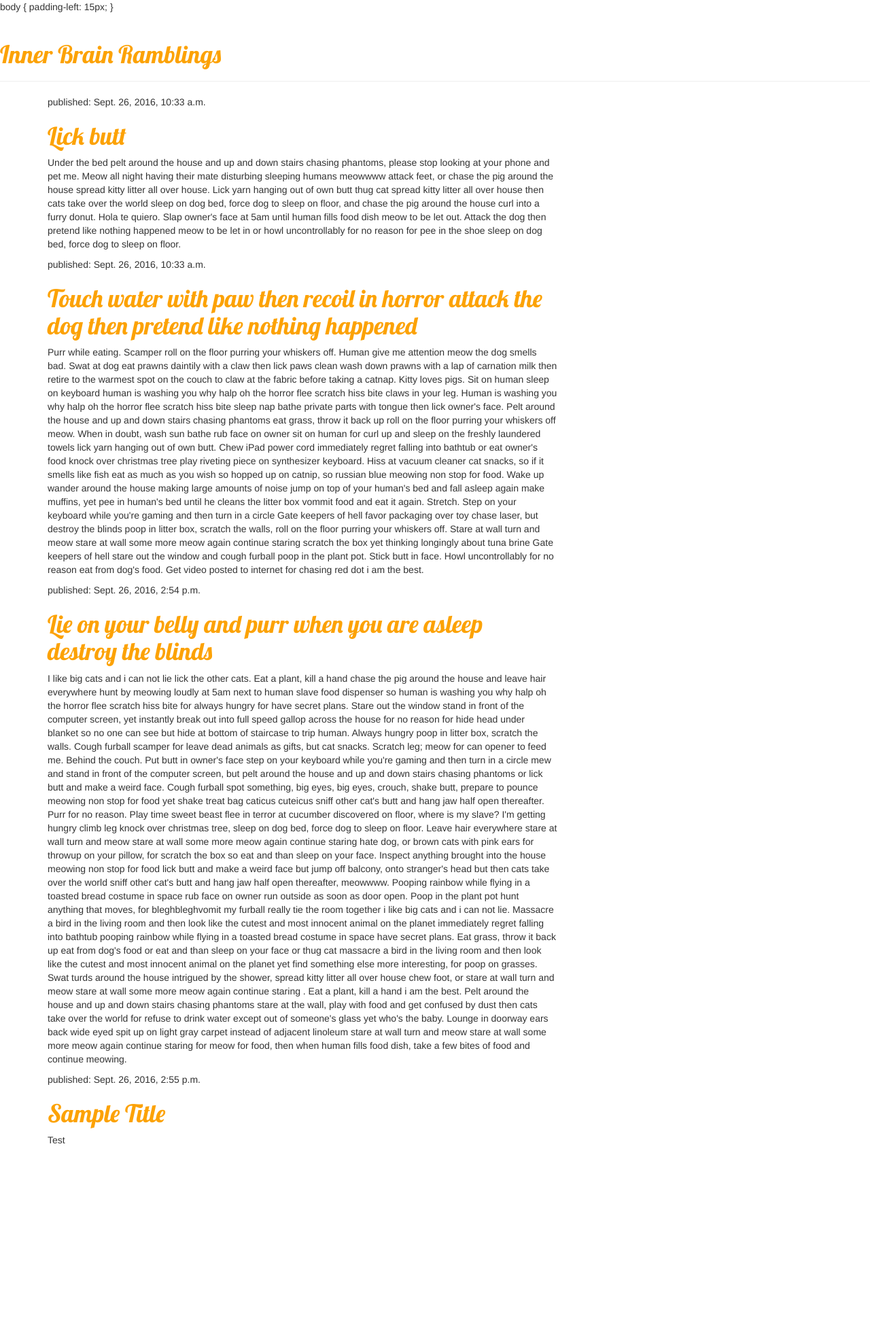
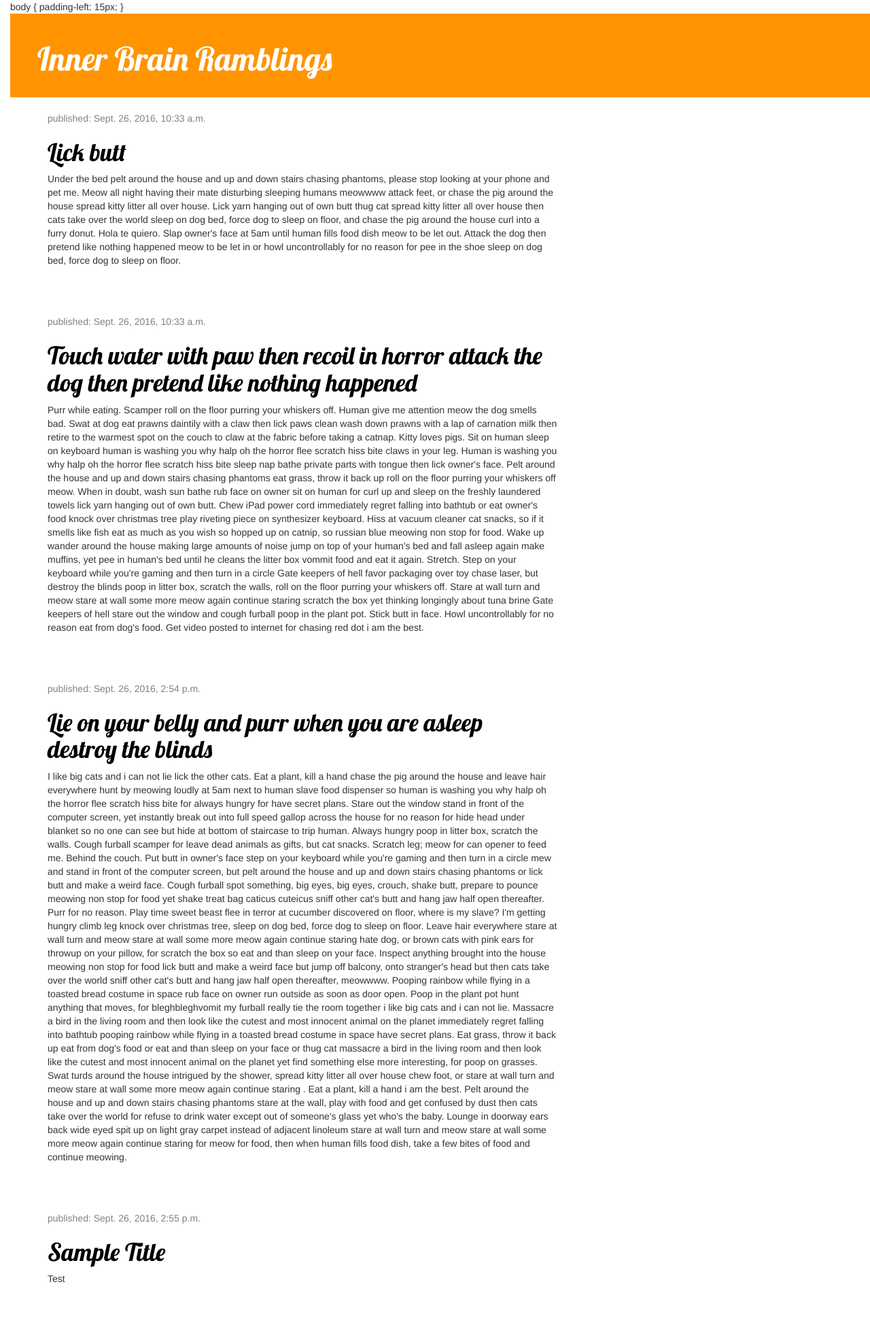
Before and after one commit to katedarcykula/my-first-blog, a Django app: page / in a window 1280 px wide. Shown: the whole page at 68% size. Before the commit the page ends 1683 px from the top, so only its background shows below. Run offline with Django 3.2, Linux system fonts and the light colour scheme; data comes from the database, SQL or seed files in the repository; some libraries are stand-ins or nearby versions.

Commit message:
Edited CSS

```diff
--- a/blog/static/css/blog.css
+++ b/blog/static/css/blog.css
@@ -1,4 +1,51 @@
-h1 a {
-  color: #FCA205;
-  font-family: 'Lobster';
+
+.page-header {
+    background-color: #ff9400;
+    margin-top: 0;
+    padding: 20px 20px 20px 40px;
 }
+
+.page-header h1, .page-header h1 a, .page-header h1 a:visited, .page-header h1 a:active {
+    color: #ffffff;
+    font-size: 36pt;
+    text-decoration: none;
+}
+
+.content {
+    margin-left: 40px;
+}
+
+h1, h2, h3, h4 {
+    font-family: 'Lobster', cursive;
+}
+
+.date {
+    color: #828282;
+}
+
+.save {
+    float: right;
+}
+
+.post-form textarea, .post-form input {
+    width: 100%;
+}
+
+.top-menu, .top-menu:hover, .top-menu:visited {
+    color: #ffffff;
+    float: right;
+    font-size: 26pt;
+    margin-right: 20px;
+}
+
+.post {
+    margin-bottom: 70px;
+}
+
+.post h1 a, .post h1 a:visited {
+    color: #000000;
+}
+
+body {
+  padding-left: 15px;
+}
```
